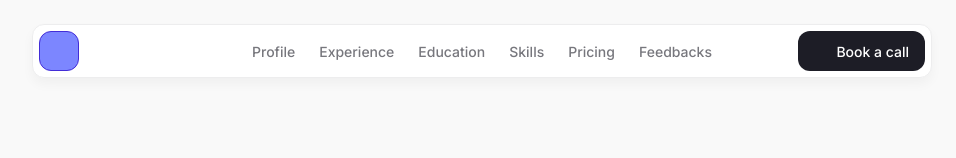
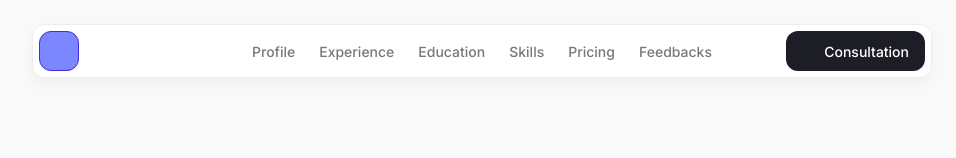
Before and after one commit to avak3nd/artyom, a React (Vite) app: page / in a window 1280 px wide. Shown: the top 158 px of the page, without its empty margins (158-1114 px from the left). Built offline with nearby package versions, Linux system fonts and the light colour scheme; some icons are missing.

Commit message:
Calendar

```diff
--- a/src/components/Contact.tsx
+++ b/src/components/Contact.tsx
@@ -1,4 +1,4 @@
-import { NoteBook, PhonePlus } from "@boxicons/react"
+import { NoteBook, CalendarAlt } from "@boxicons/react"
 
 function Contact() {
     return (
@@ -19,11 +19,12 @@ function Contact() {
             </center>
             <center>
                 <a
-                    href="#Contact"
+                    href="https://calendar.app.google/K4V3tRyf6dzVN6Ku7"
+                    target="_blank"
                     className="flex items-center gap-3.5 rounded-xl w-fit mt-8 bg-[#1d1d26] p-7 h-10 font-medium text-white transition-all duration-200 hover:opacity-90"
                 >
-                    <PhonePlus size="base" />
-                    <span>Book a call</span>
+                    <CalendarAlt size="base" />
+                    <span>Consultation</span>
                 </a>
             </center>
             <div className="flex items-center justify-center mt-8 gap-4">
--- a/src/layouts/Navbar.tsx
+++ b/src/layouts/Navbar.tsx
@@ -1,4 +1,4 @@
-import { PhonePlus } from "@boxicons/react"
+import { CalendarAlt } from "@boxicons/react"
 import { NoteBook } from "@boxicons/react"
 
 function Navbar() {
@@ -25,8 +25,8 @@ function Navbar() {
                     href="#Contact"
                     className="flex items-center gap-2 rounded-xl bg-[#1d1d26] px-4 py-2.5 h-10 font-medium text-white transition-all duration-200 hover:opacity-90 text-[14px]"
                 >
-                    <PhonePlus size="xs" />
-                    <span>Book a call</span>
+                    <CalendarAlt size="xs" />
+                    <span>Consultation</span>
                 </a>
             </nav>
         </div>
```
